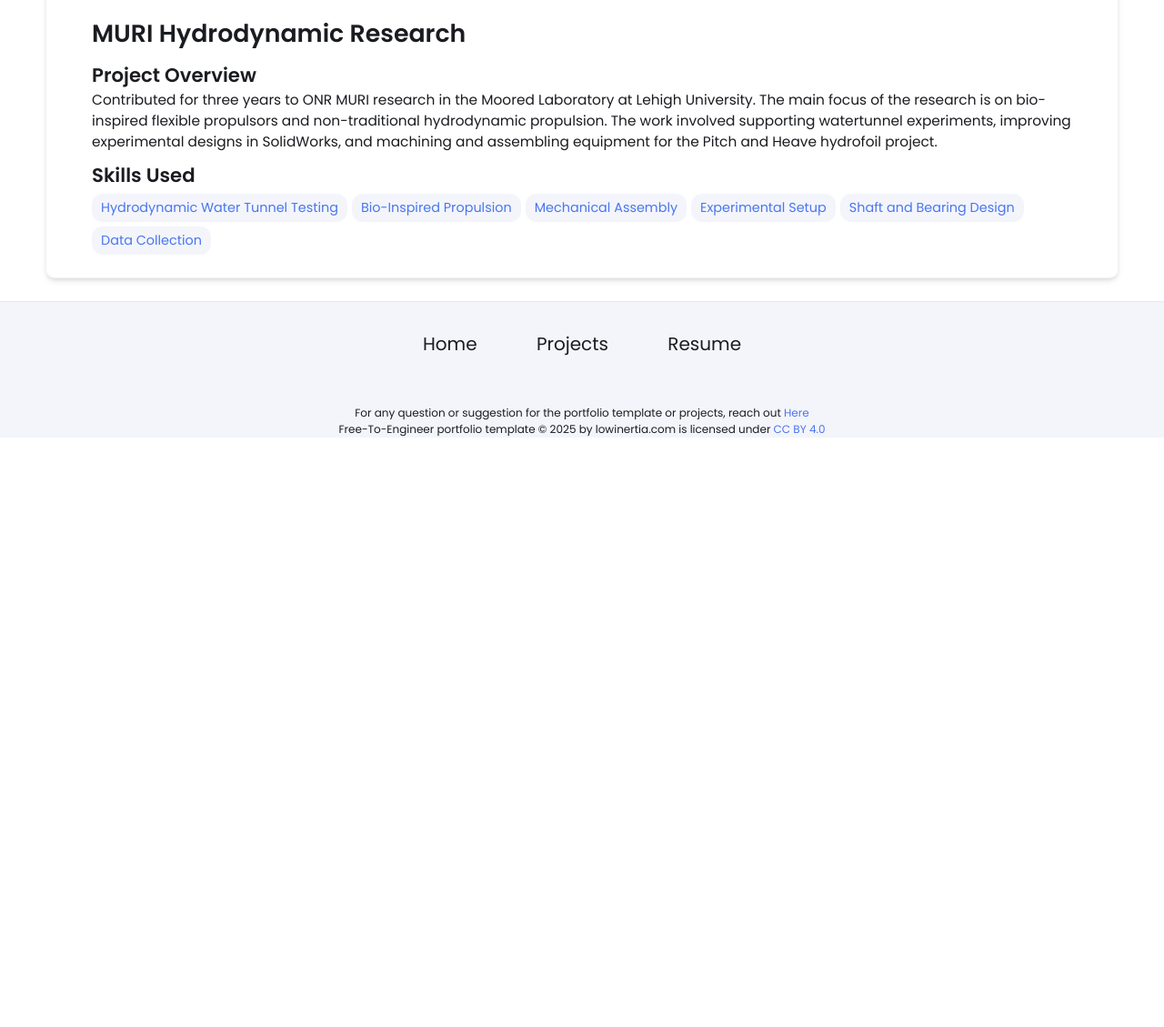
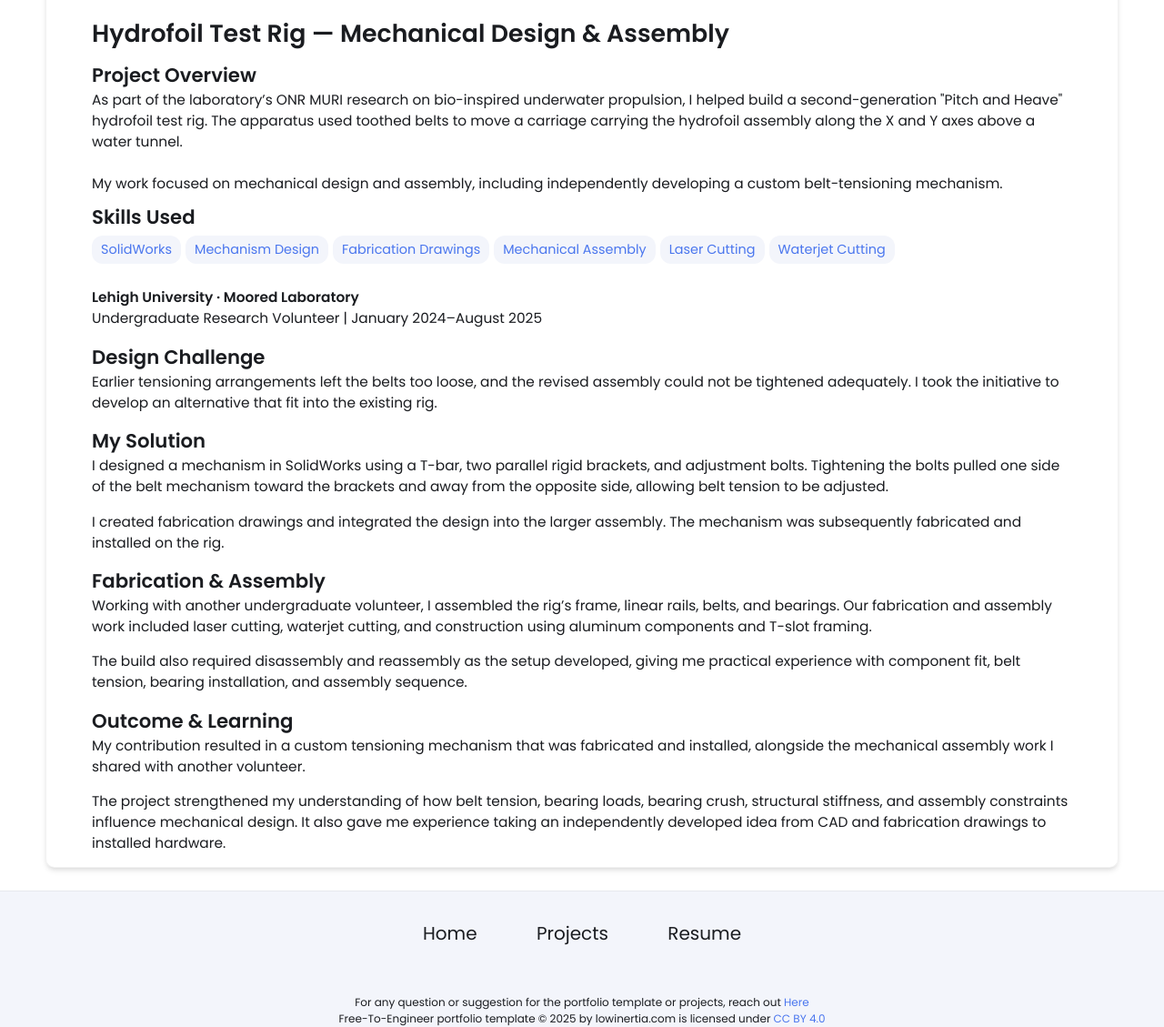
Before and after one commit to Ambesnoff/Ambesnoff.github.io, a Jekyll site: the page built from _projects/MURI Hydrodynamics Research/index.md, in a window 1280 px wide and 1400 px high, scrolled down 219 px. Shown: the part 271-1400 px from the top of the window at 91% size. Built offline with Jekyll 4.4.1, drawn with Linux system fonts in a browser that asks for light colours; before the commit the page ends 971 px from its top, so only the background shows below that.

Commit message:
Update hydrofoil research project with approved design and assembly account

```diff
--- a/_projects/MURI Hydrodynamics Research/index.md
+++ b/_projects/MURI Hydrodynamics Research/index.md
@@ -1,13 +1,41 @@
 ---
 layout: post
-title: MURI Hydrodynamic Research
-description: Contributed for three years to ONR MURI research in the Moored Laboratory at Lehigh University. The main focus of the research is on bio-inspired flexible propulsors and non-traditional hydrodynamic propulsion. The work involved supporting watertunnel experiments, improving experimental designs in SolidWorks, and machining and assembling equipment for the Pitch and Heave hydrofoil project.
+title: Hydrofoil Test Rig — Mechanical Design & Assembly
+description: >-
+  As part of the laboratory’s ONR MURI research on bio-inspired underwater propulsion, I helped build a second-generation "Pitch and Heave" hydrofoil test rig. The apparatus used toothed belts to move a carriage carrying the hydrofoil assembly along the X and Y axes above a water tunnel.
+  <br><br>
+  My work focused on mechanical design and assembly, including independently developing a custom belt-tensioning mechanism.
 skills:
-- Hydrodynamic Water Tunnel Testing
-- Bio-Inspired Propulsion
+- SolidWorks
+- Mechanism Design
+- Fabrication Drawings
 - Mechanical Assembly
-- Experimental Setup
-- Shaft and Bearing Design
-- Data Collection
+- Laser Cutting
+- Waterjet Cutting
 main-image: /MURI.png
 ---
+
+**Lehigh University · Moored Laboratory**
+Undergraduate Research Volunteer | January 2024–August 2025
+
+## Design Challenge
+
+Earlier tensioning arrangements left the belts too loose, and the revised assembly could not be tightened adequately. I took the initiative to develop an alternative that fit into the existing rig.
+
+## My Solution
+
+I designed a mechanism in SolidWorks using a T-bar, two parallel rigid brackets, and adjustment bolts. Tightening the bolts pulled one side of the belt mechanism toward the brackets and away from the opposite side, allowing belt tension to be adjusted.
+
+I created fabrication drawings and integrated the design into the larger assembly. The mechanism was subsequently fabricated and installed on the rig.
+
+## Fabrication & Assembly
+
+Working with another undergraduate volunteer, I assembled the rig’s frame, linear rails, belts, and bearings. Our fabrication and assembly work included laser cutting, waterjet cutting, and construction using aluminum components and T-slot framing.
+
+The build also required disassembly and reassembly as the setup developed, giving me practical experience with component fit, belt tension, bearing installation, and assembly sequence.
+
+## Outcome & Learning
+
+My contribution resulted in a custom tensioning mechanism that was fabricated and installed, alongside the mechanical assembly work I shared with another volunteer.
+
+The project strengthened my understanding of how belt tension, bearing loads, bearing crush, structural stiffness, and assembly constraints influence mechanical design. It also gave me experience taking an independently developed idea from CAD and fabrication drawings to installed hardware.
```
